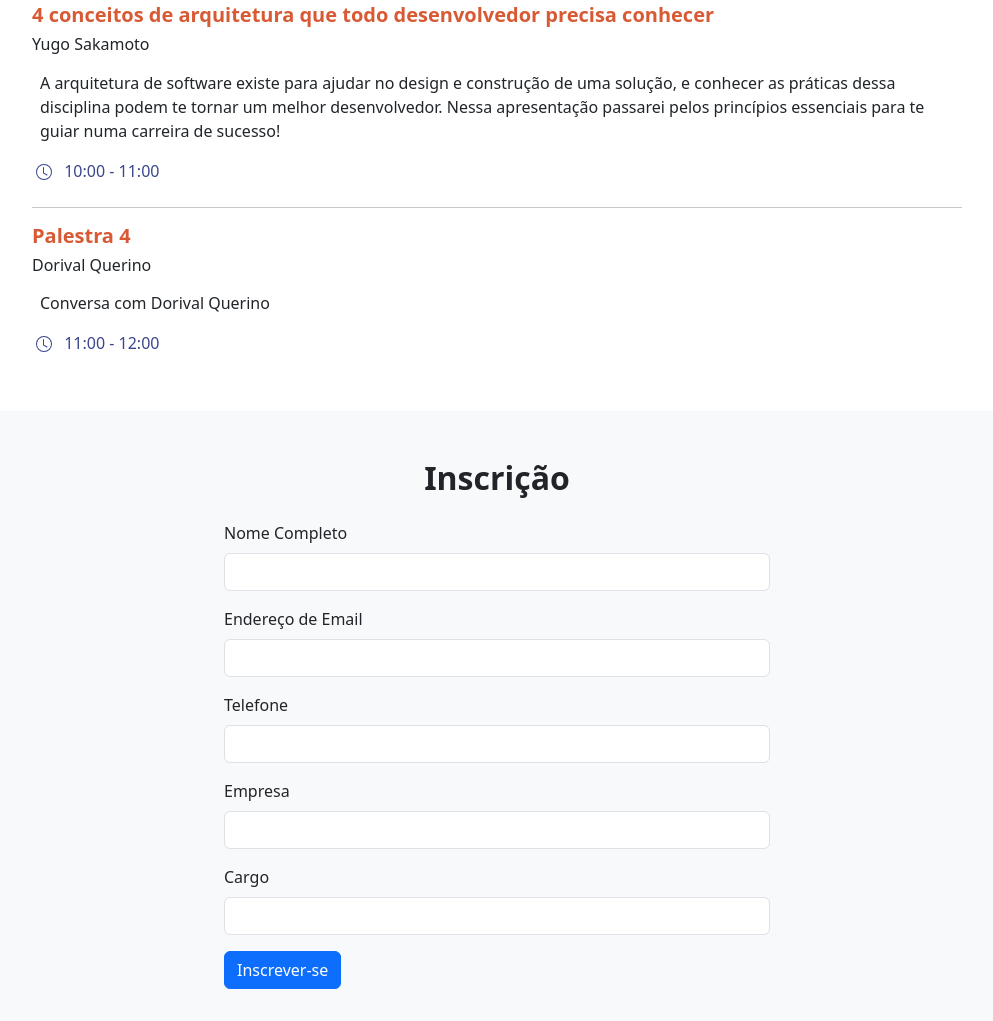
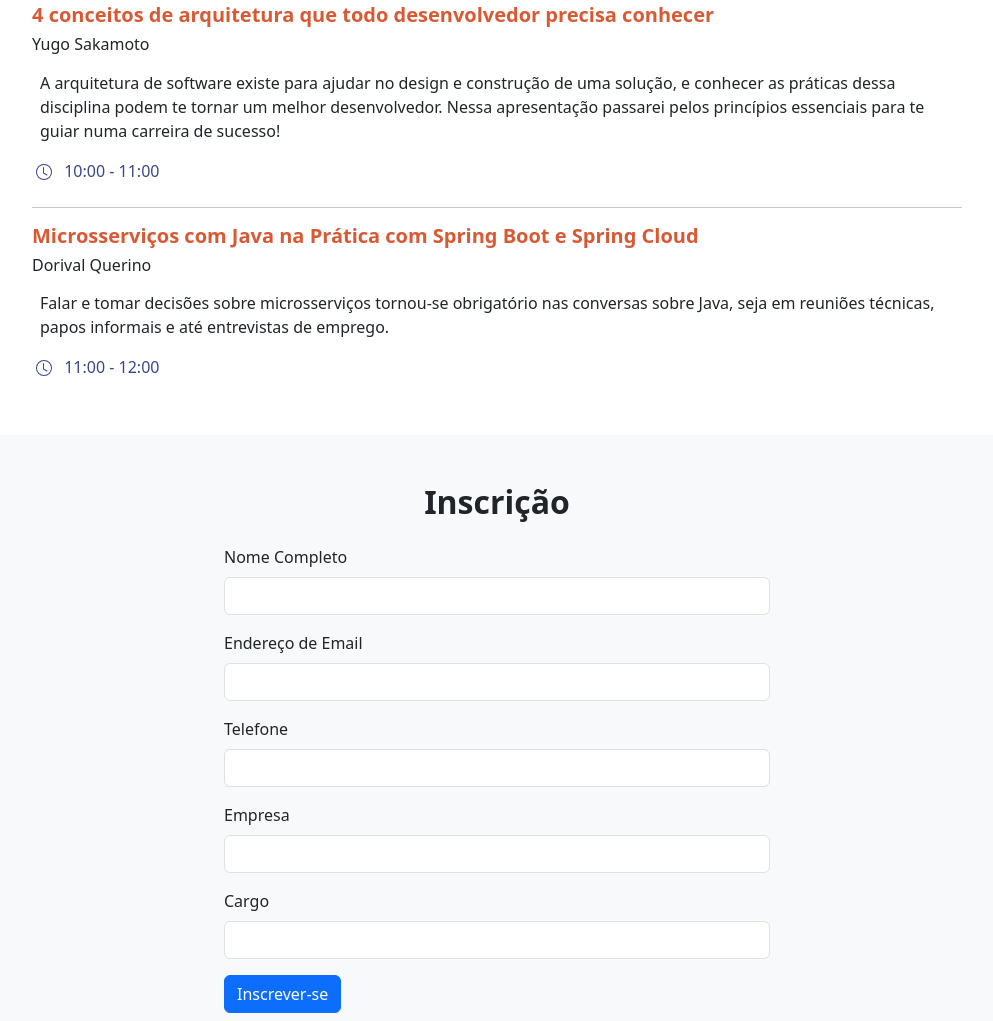
Before and after one commit to iago-was-here/JavaDay, a plain HTML site: page index.html in a window 1280 px wide. Shown: the part 2596-3617 px from the top of the page, without its empty margins (143-1136 px from the left). Drawn offline with nearby package versions, Linux system fonts and the light colour scheme.

Commit message:
added: descrição palestra dorival

```diff
--- a/index.html
+++ b/index.html
@@ -219,10 +219,11 @@
                     <hr>
                     <div class="py-6">
                         <h5 class="fw-semibold text-primary">
-                            Palestra 4
+                            Microsserviços com Java na Prática com Spring Boot e Spring Cloud
                         </h5>
                         <h6>Dorival Querino</h6>
-                        <div class="py-2 px-2">Conversa com Dorival Querino</div>
+                        <div class="py-2 px-2">Falar e tomar decisões sobre microsserviços tornou-se obrigatório nas conversas sobre Java, seja em reuniões técnicas, papos informais e até entrevistas de emprego.
+                        </div>
                         <div class="flex text-secondary py-2 mx-1"><svg xmlns="http://www.w3.org/2000/svg" width="16" height="16" fill="currentColor" class="bi bi-clock" viewBox="0 0 16 16">
                             <path d="M8 3.5a.5.5 0 0 0-1 0V9a.5.5 0 0 0 .252.434l3.5 2a.5.5 0 0 0 .496-.868L8 8.71V3.5z"/>
                             <path d="M8 16A8 8 0 1 0 8 0a8 8 0 0 0 0 16zm7-8A7 7 0 1 1 1 8a7 7 0 0 1 14 0z"/></svg> <span class="py-2 px-2">11:00 - 12:00</span></div>
```
